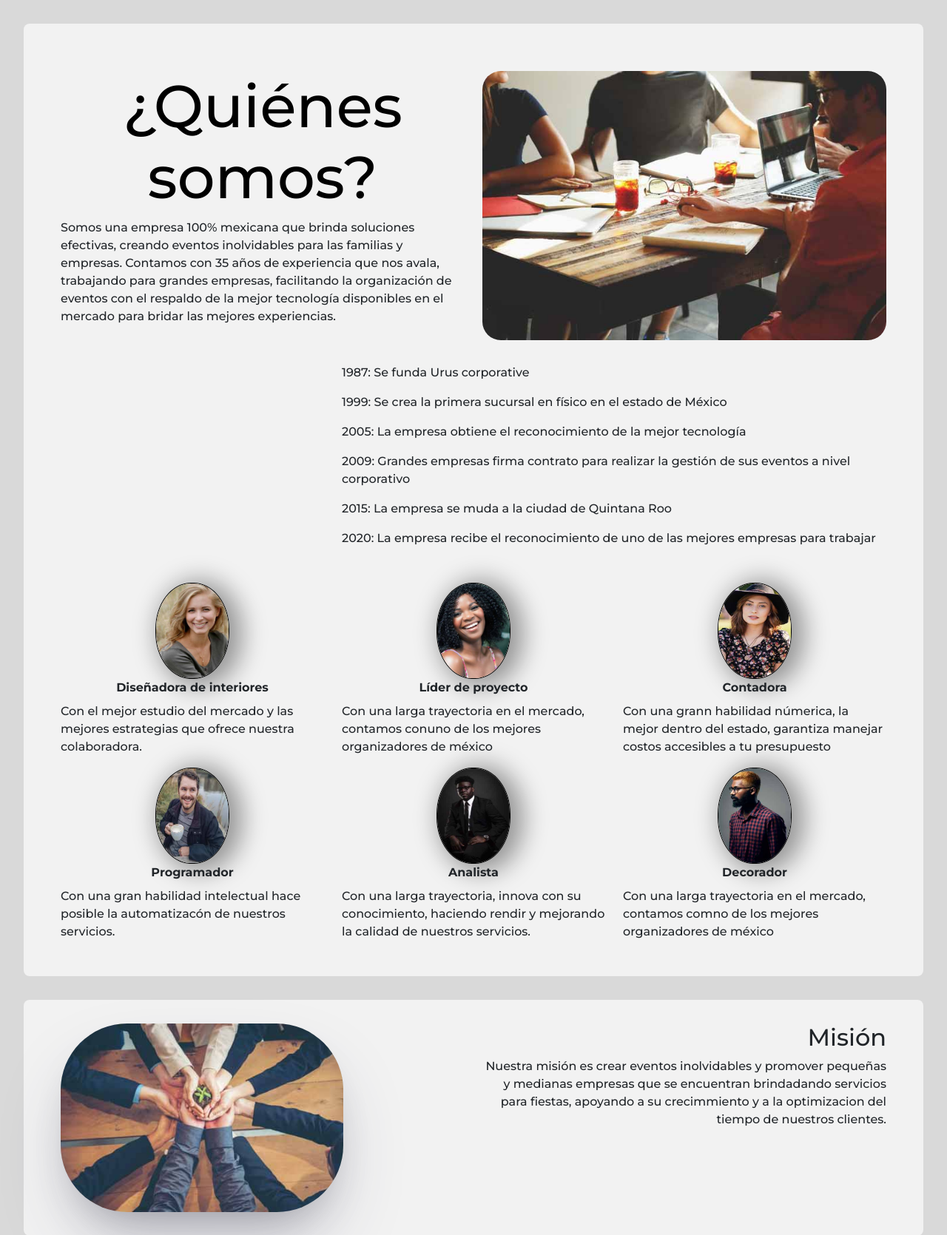
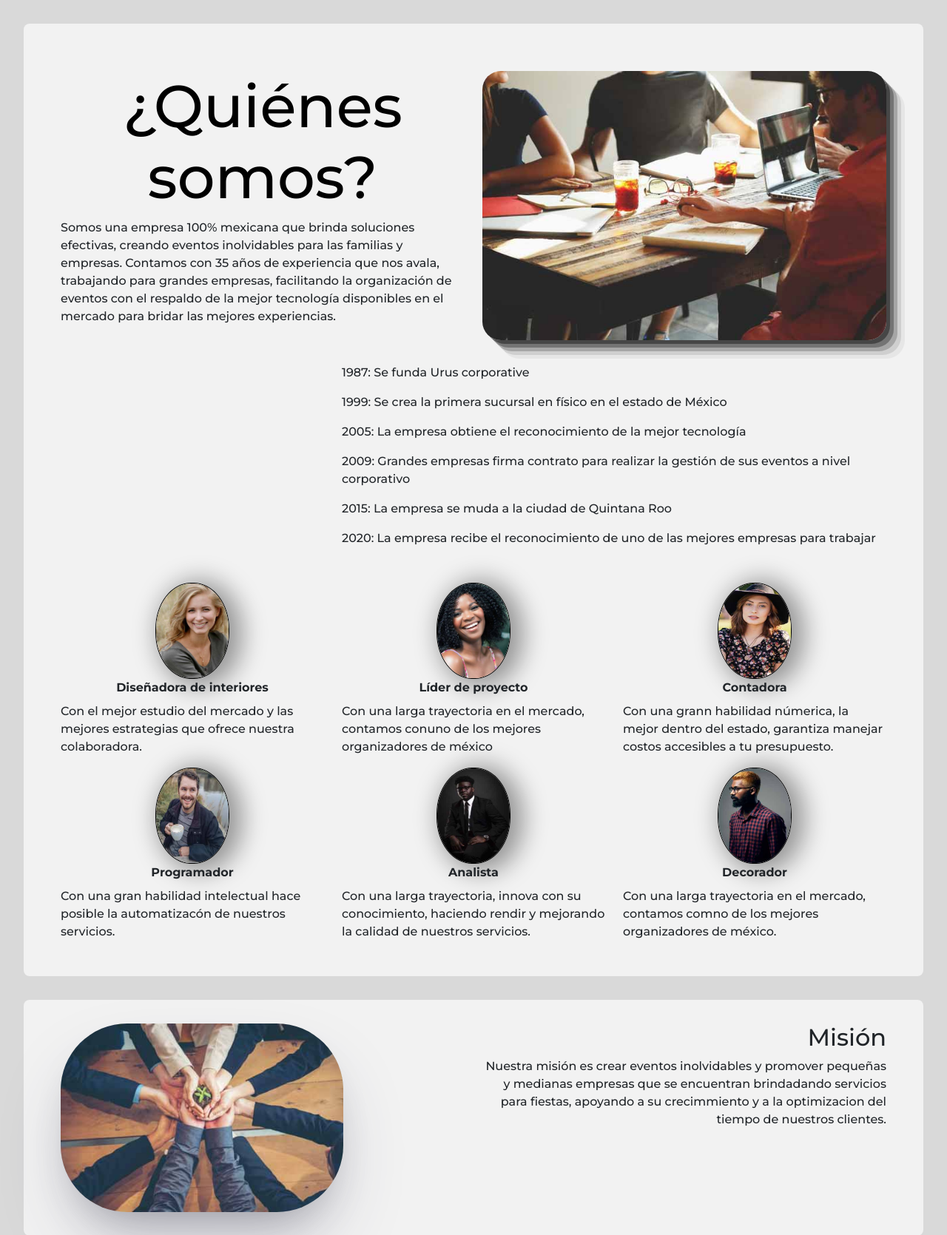
Before and after one commit to Carloscastro16/PaginaWireframe, a PHP site: page /Paginas/About_Us.html in a window 1280 px wide. Shown: the part 56-1726 px from the top of the page at 74% size. Run offline with PHP 8.4, Linux system fonts and the light colour scheme.

Commit message:
ahora si us

```diff
--- a/Paginas/About_Us.html
+++ b/Paginas/About_Us.html
@@ -103,7 +103,7 @@
                             <h3>Contadora</h3>
                             <p>
                                 Con una grann habilidad númerica, la mejor dentro del estado,
-                                garantiza manejar costos accesibles a tu presupuesto
+                                garantiza manejar costos accesibles a tu presupuesto.
                             </p>
                         </div>
                     </div>
@@ -133,7 +133,7 @@
                             <h3>Decorador</h3>
                             <p>
                                 Con una larga trayectoria en el mercado, contamos comno de
-                                los mejores organizadores de méxico
+                                los mejores organizadores de méxico.
                             </p>
                         </div>
                     </div>
--- a/Styles/Styles_Us.css
+++ b/Styles/Styles_Us.css
@@ -66,6 +66,11 @@ header{
 .imanosotros{
     border-radius: 25px;
     width: 100%;
+    box-shadow: rgba(0, 0, 0, 0.4) 5px 5px,
+    rgba(0, 0, 0, 0.3) 10px 10px,
+    rgba(0, 0, 0, 0.2) 15px 15px,
+    rgba(0, 0, 0, 0.1) 20px 20px,
+    rgba(0, 0, 0, 0.05) 25px 25px;
 }
 
 .filasQuienes{
```
